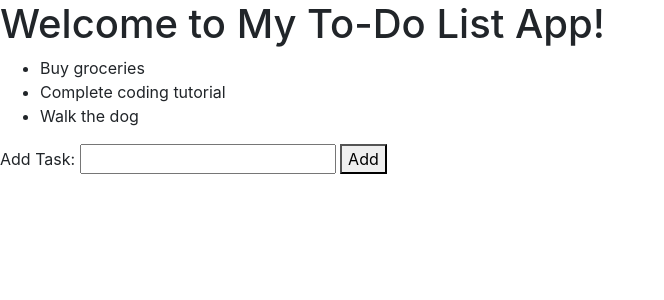
After one commit to amigadi01/Project, a Flask app: page /todo in a window 1280 px wide. The commit adds this page. Shown: the top 300 px of the page, without its empty margins (0-664 px from the left). Run offline with Flask 3, Linux system fonts and the light colour scheme; some libraries are stand-ins or nearby versions.

Commit message:
anderung19

```diff
--- a/website/auth.py
+++ b/website/auth.py
@@ -59,3 +59,16 @@ def sign_up():
             return redirect(url_for('views.home'))
 
     return render_template('sign_up.html', user=current_user)
+
+tasks = ['Buy groceries', 'Complete coding tutorial', 'Walk the dog']
+
+@auth.route('/todo')
+def todo():
+    return render_template('todo.html', tasks=tasks)
+
+@auth.route('/add', methods=['POST'])
+def add_task():
+    new_task = request.form.get('newTask')
+    if new_task:
+        tasks.append(new_task)
+    return redirect(url_for('auth.todo'))
--- a/website/templates/base.html
+++ b/website/templates/base.html
@@ -18,6 +18,7 @@
                 {% if user.is_authenticated %}
                 <a class="nav-item nav-link" id="home" href="/">Home</a>
                 <a class="nav-item nav-link" id="calndar" href="/calendar">Calendar</a>
+                <a class="nav-item nav-link" id="todo" href="/todo">To Do's</a>
                 <a class="nav-item nav-link" id="logout" href="/logout">Logout</a>
                 {% else %}
                 <a class="nav-item nav-link" id="login" href="/login">Login</a>
--- a/website/templates/calendar.html
+++ b/website/templates/calendar.html
@@ -3,6 +3,9 @@
 <head>
     <meta charset="UTF-8">
     <meta name="viewport" content="width=device-width, initial-scale=1.0">
+    <link rel="stylesheet" href="https://stackpath.bootstrapcdn.com/bootstrap/4.4.1/css/bootstrap.min.css" integrity="sha384-Vkoo8x4CGsO3+Hhxv8T/Q5PaXtkKtu6ug5TOeNV6gBiFeWPGFN9MuhOf23Q9Ifjh" crossorigin="anonymous" />
+    <link rel="stylesheet" href="https://stackpath.bootstrapcdn.com/font-awesome/4.7.0/css/font-awesome.min.css" crossorigin="anonymous" />
+    <link rel="stylesheet" href="style.css">
     <title>Calendar</title>
     <script src='https://cdn.jsdelivr.net/npm/fullcalendar@6.1.11/index.global.min.js'></script>
     <script>
--- a/website/templates/home.html
+++ b/website/templates/home.html
@@ -2,6 +2,7 @@
 {% block title %}Home{% endblock %}
 {% block content %}
 <h1 align="center">Notes</h1>
+<img src=""
 <ul class="list-group list-group-flush" id="notes">
   {% for note in user.notes %}
   <li class="list-group-item">
--- /dev/null
+++ b/website/templates/todo.html
@@ -0,0 +1,26 @@
+<!DOCTYPE html>
+<html lang="en">
+<head>
+    <meta charset="UTF-8">
+    <meta name="viewport" content="width=device-width, initial-scale=1.0">
+    <link rel="stylesheet" href="https://stackpath.bootstrapcdn.com/bootstrap/4.4.1/css/bootstrap.min.css" integrity="sha384-Vkoo8x4CGsO3+Hhxv8T/Q5PaXtkKtu6ug5TOeNV6gBiFeWPGFN9MuhOf23Q9Ifjh" crossorigin="anonymous" />
+    <link rel="stylesheet" href="https://stackpath.bootstrapcdn.com/font-awesome/4.7.0/css/font-awesome.min.css" crossorigin="anonymous" />
+
+    <title>To Do List</title>
+</head>
+<body>
+    <h1>Welcome to My To-Do List App!</h1>
+
+    <ul>
+        {% for task in tasks %}
+            <li>{{ task }}</li>
+        {% endfor %}
+    </ul>
+
+    <form method="POST" action="{{ url_for('auth.add_task') }}">
+        <label for="newTask">Add Task:</label>
+        <input type="text" id="newTask" name="newTask" required>
+        <button type="submit">Add</button>
+    </form>
+</body>
+</html>
--- a/website/views.py
+++ b/website/views.py
@@ -55,3 +55,7 @@ def calendar():
 @views.route('/termine')
 def termine():
     return jsonify(termin_daten)
+
+@views.route('/todo')
+def todo():
+    return render_template('todo.html', user=current_user)
```
Also changed, not shown: 1 other file.
